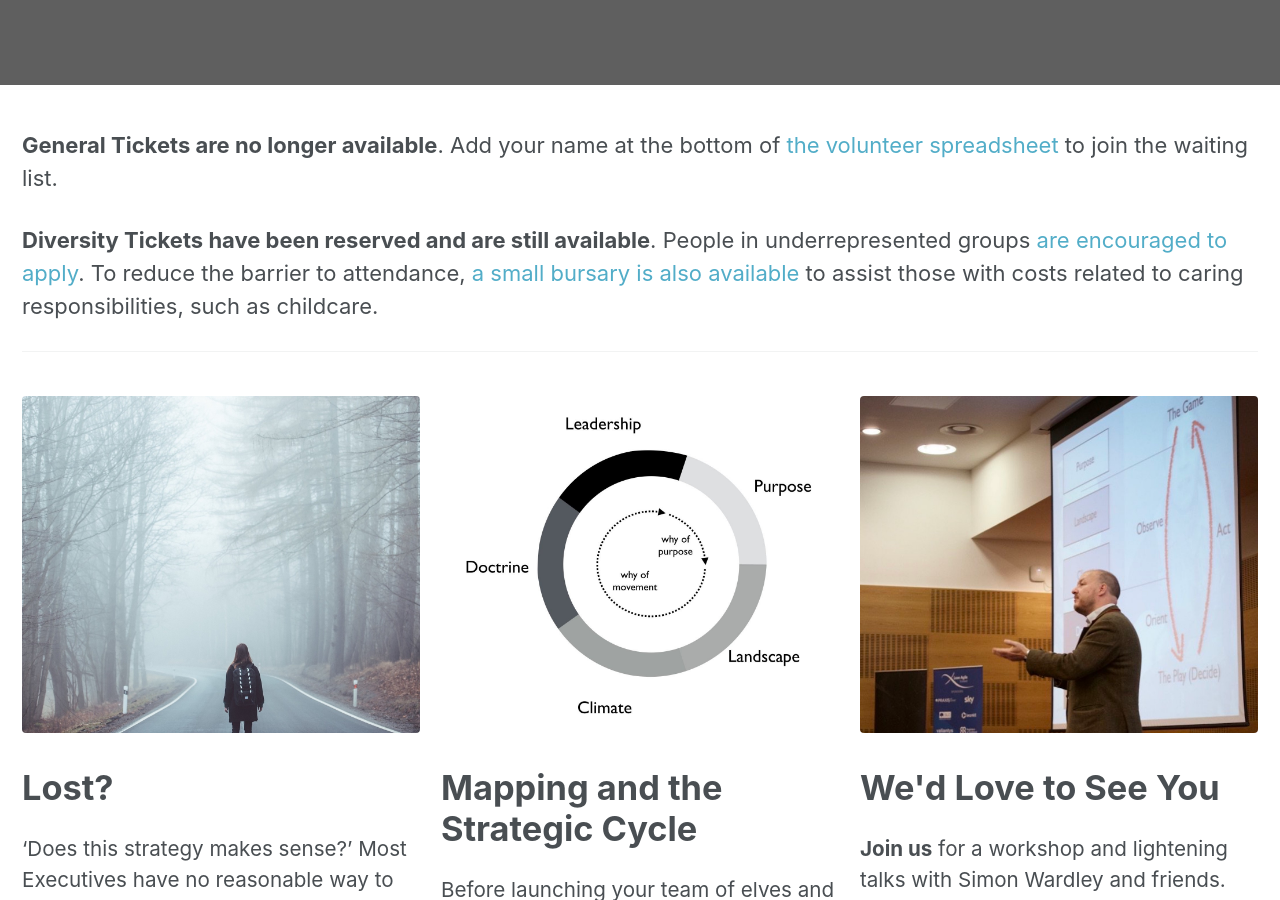
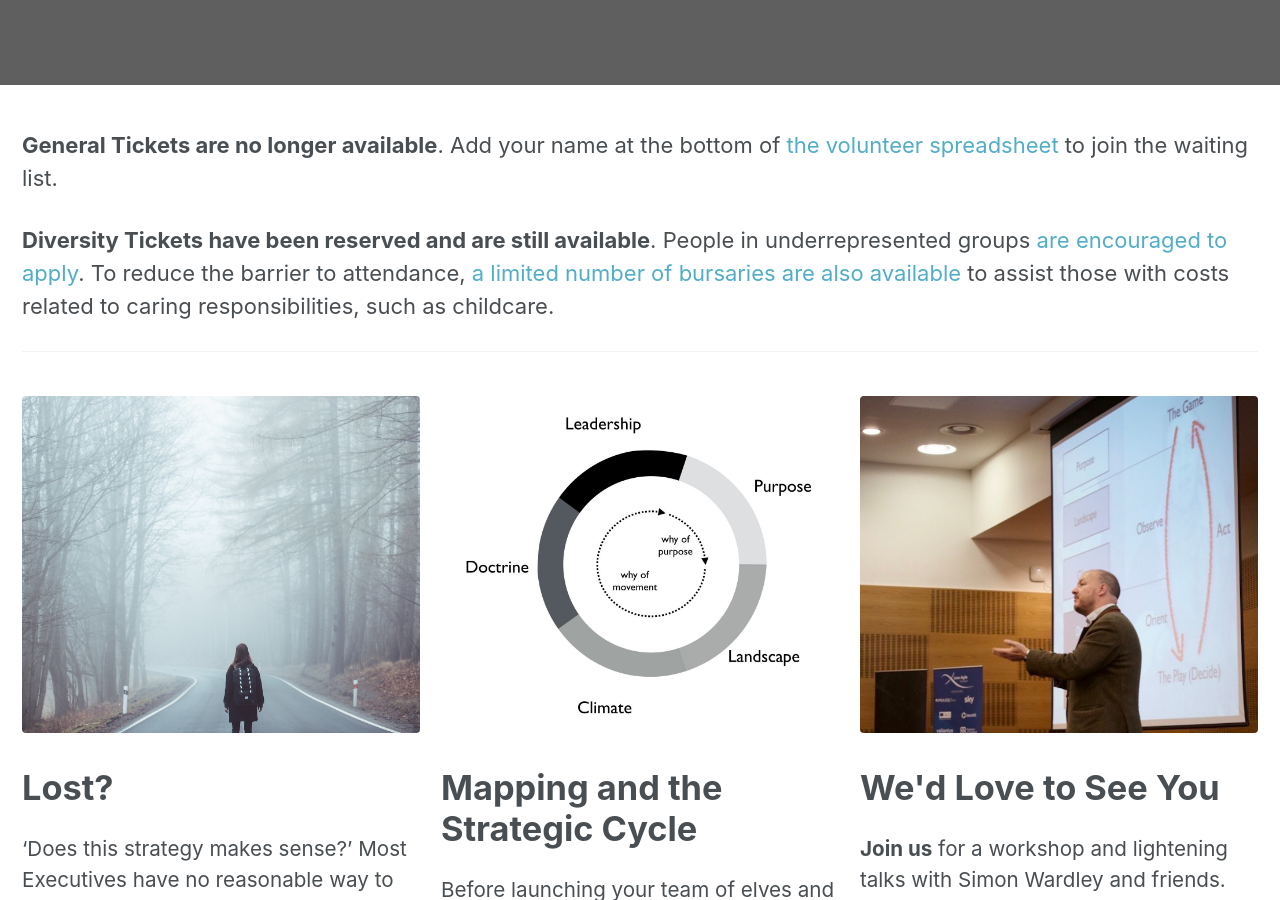
Before and after one commit to mapcampcommittee/mapcampcommittee.github.io, a Jekyll site: the page built from index.html, in a window 1280 px wide and 900 px high, scrolled down 396 px. Built offline with Jekyll 4.4.1, drawn with Linux system fonts in a browser that asks for light colours; the list of posts is cut into pages by our own code; comment, search, counter and statistics services are not loaded.

Commit message:
Update top-level announcements and include links.

```diff
--- a/index.html
+++ b/index.html
@@ -42,8 +42,8 @@
 ---
 
 <div>
-  <p><strong>General Tickets are no longer available</strong>. Add your name at the bottom of <a href="http://volunteers.map-camp.com">the volunteer spreadsheet</a> to join the waiting list.</p>
-  <p><strong>Diversity Tickets have been reserved and are still available</strong>. People in underrepresented groups <a href="#">are encouraged to apply</a>. To reduce the barrier to attendance, <a href="#">a small bursary is also available</a> to assist those with costs related to caring responsibilities, such as childcare.</p>
+  <p><strong>General Tickets are no longer available</strong>. Add your name at the bottom of <a target="_blank" href="http://volunteers.map-camp.com">the volunteer spreadsheet</a> to join the waiting list.</p>
+  <p><strong>Diversity Tickets have been reserved and are still available</strong>. People in underrepresented groups <a target="_blank" href="https://docs.google.com/forms/d/e/1FAIpQLSc7YiK2D7lCF82fgWri1Cyphlr81oIxIXxnweVhAa-ykS0mQA/viewform?usp=sf_link">are encouraged to apply</a>. To reduce the barrier to attendance, <a target="_blank" href="https://docs.google.com/forms/d/e/1FAIpQLSfMGTkaLDtQ4Fqpdh5oKSVGMlLAnow5-1MJ8mDVB5TlTUiuqw/viewform?usp=sf_link">a limited number of bursaries are also available</a> to assist those with costs related to caring responsibilities, such as childcare.</p>
 </div>
 
 {% include feature_row id="intro" type="center" %}
```
